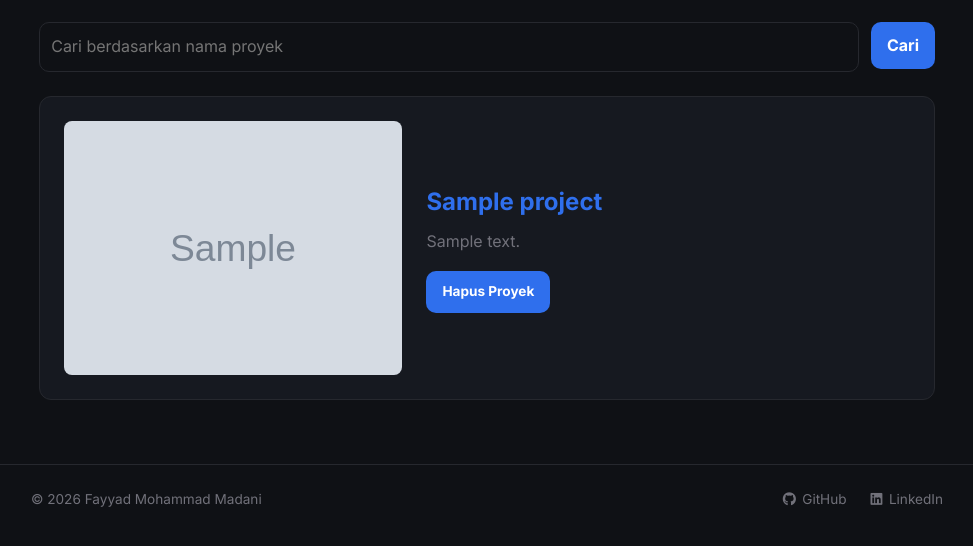
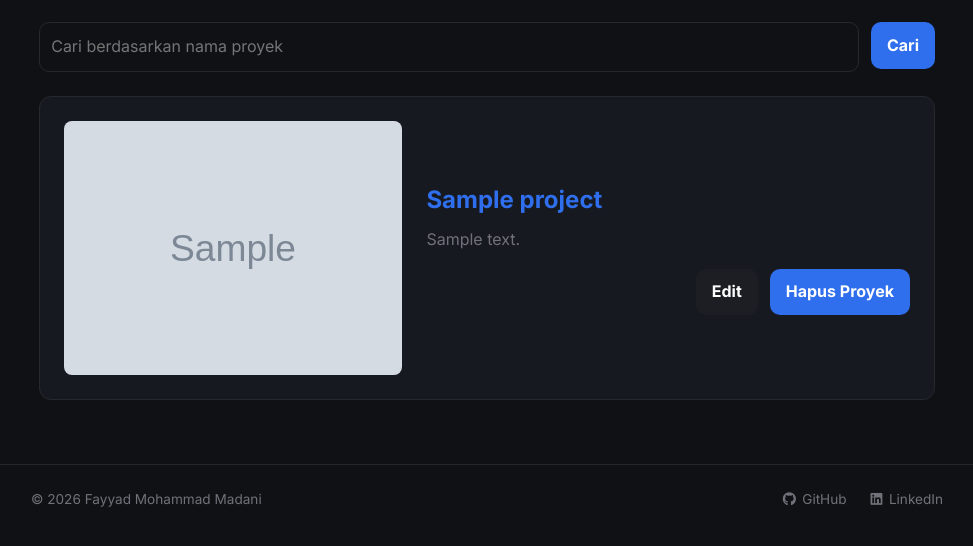
Before and after one commit to fayyadmmadani/myportofolio, a Django app: page /projects/ in a window 1280 px wide. Shown: the part 168-714 px from the top of the page, without its empty margins (153-1126 px from the left). Run offline with Django 5.2, Linux system fonts and the light colour scheme; tables that the repository leaves empty hold one stand-in row (values such as "Sample post"); grey boxes marked "Sample" are stand-in pictures; some web fonts are replaced.

Commit message:
feat: edit project and align action buttons

```diff
--- a/main/urls.py
+++ b/main/urls.py
@@ -1,6 +1,6 @@
 from django.urls import path
 
-from main.views import show_main, show_experience, show_projects, create_project, get_projects_json, delete_project
+from main.views import show_main, show_experience, show_projects, create_project, get_projects_json, edit_project, delete_project
 
 app_name = "main"
 
@@ -10,5 +10,6 @@ urlpatterns = [
     path("projects/", show_projects, name="show_projects"),
     path("api/projects/", get_projects_json, name="get_projects_json"),
     path("projects/add/", create_project, name="create_project"),
+    path("projects/<uuid:project_id>/edit/", edit_project, name="edit_project"),
     path("projects/<uuid:project_id>/delete/", delete_project, name="delete_project"),
 ]
--- a/main/views.py
+++ b/main/views.py
@@ -85,6 +85,25 @@ def create_project(request):
     }
     return render(request, "projects_form.html", context)
 
+def edit_project(request, project_id):
+    project = get_object_or_404(Project, pk=project_id)
+    form = ProjectForm(request.POST or None, instance=project)
+
+    if request.method == "POST":
+        if request.POST.get("secret") != settings.EDIT_SECRET:
+            messages.error(request, "Password salah!")
+            return redirect("main:show_projects")
+        if form.is_valid():
+            form.save()
+            messages.success(request, "Proyek berhasil diperbarui!")
+            return redirect("main:show_projects")
+
+    context = {
+        "name": "Fayyad Mohammad Madani",
+        "form": form,
+    }
+    return render(request, "projects_form.html", context)
+
 def delete_project(request, project_id):
     project = get_object_or_404(Project, pk=project_id)
 
--- a/static/css/projects/_projects.css
+++ b/static/css/projects/_projects.css
@@ -77,6 +77,24 @@
 
 .project-description {
   color: var(--text-secondary);
+}
+
+/* ===== Tombol aksi: Edit + Hapus ===== */
+/* Default = mobile: di tengah */
+.project-entry-actions {
+  display: flex;
+  flex-wrap: wrap;
+  justify-content: center;
+  align-items: center;
+  gap: 0.75rem;
+  margin-top: 1rem;
+}
+
+/* Enhance = desktop: rata kanan */
+@media (min-width: 768px) {
+  .project-entry-actions {
+    justify-content: flex-end;
+  }
 }
 
 /* ===== Header row: judul + tombol tambah ===== */
--- a/templates/components/project_delete_modal.html
+++ b/templates/components/project_delete_modal.html
@@ -1,4 +1,3 @@
-<p class="experience-status">
 <button
   type="button"
   class="button button-danger"
@@ -8,7 +7,6 @@
 >
   Hapus Proyek
 </button>
-</p>
 <div
   id="delete-project-{{ project.id }}"
   class="project-delete-modal"
--- a/templates/projects.html
+++ b/templates/projects.html
@@ -49,7 +49,10 @@
           <div class="project-entry-body">
             <h2>{{ project.title }}</h2>
             <p class="project-description">{{ project.description }}</p>
-            {% include "components/project_delete_modal.html" with project=project %}
+            <div class="project-entry-actions">
+              <a href="{% url 'main:edit_project' project.id %}" class="button button-secondary">Edit</a>
+              {% include "components/project_delete_modal.html" with project=project %}
+            </div>
           </div>
         </article>
         {% empty %} {% if title_query %}
```
Also changed, not shown: templates/projects_form.html (+6 -4 lines). Lines whose indentation alone changed are shown as unchanged.
